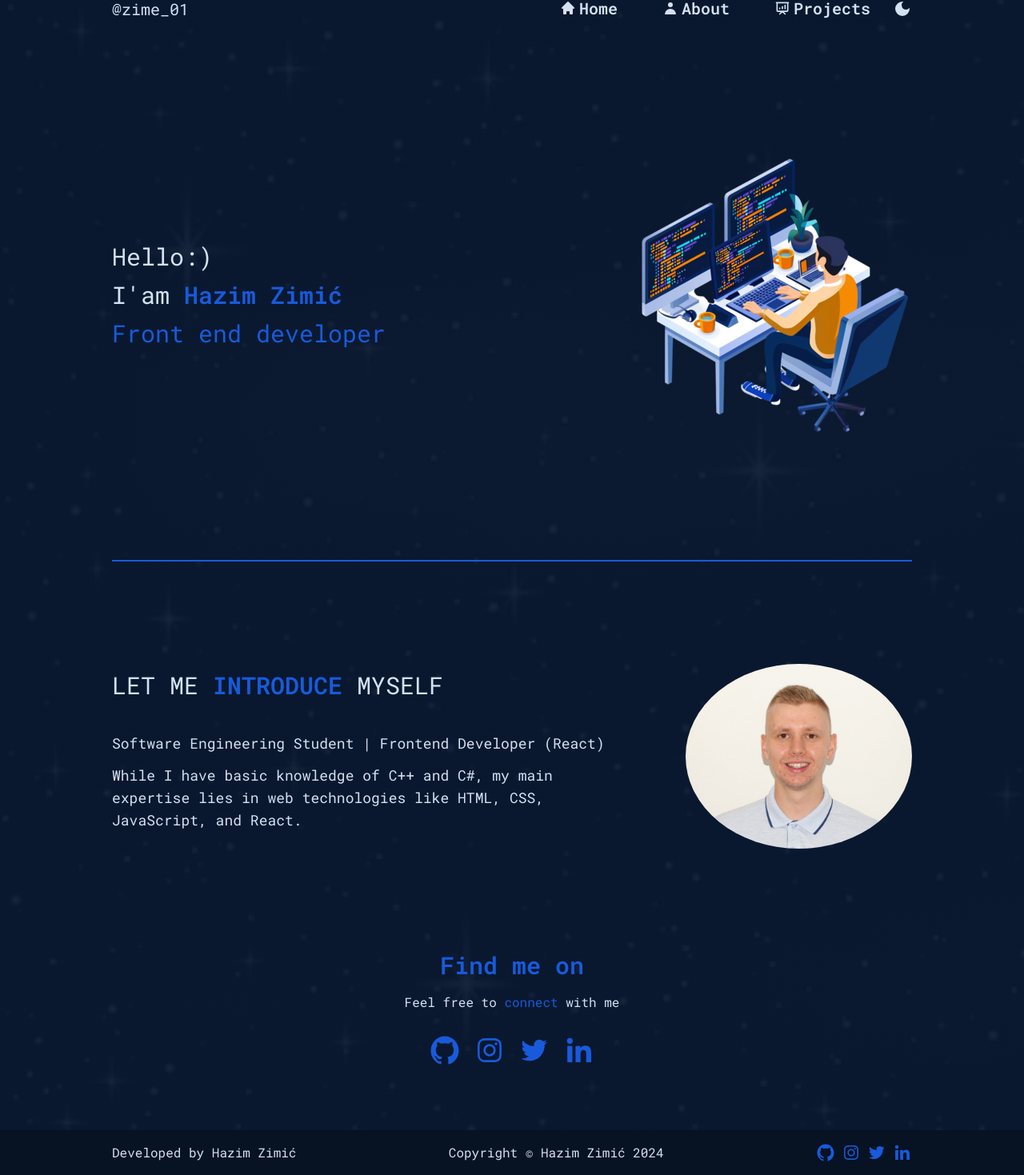
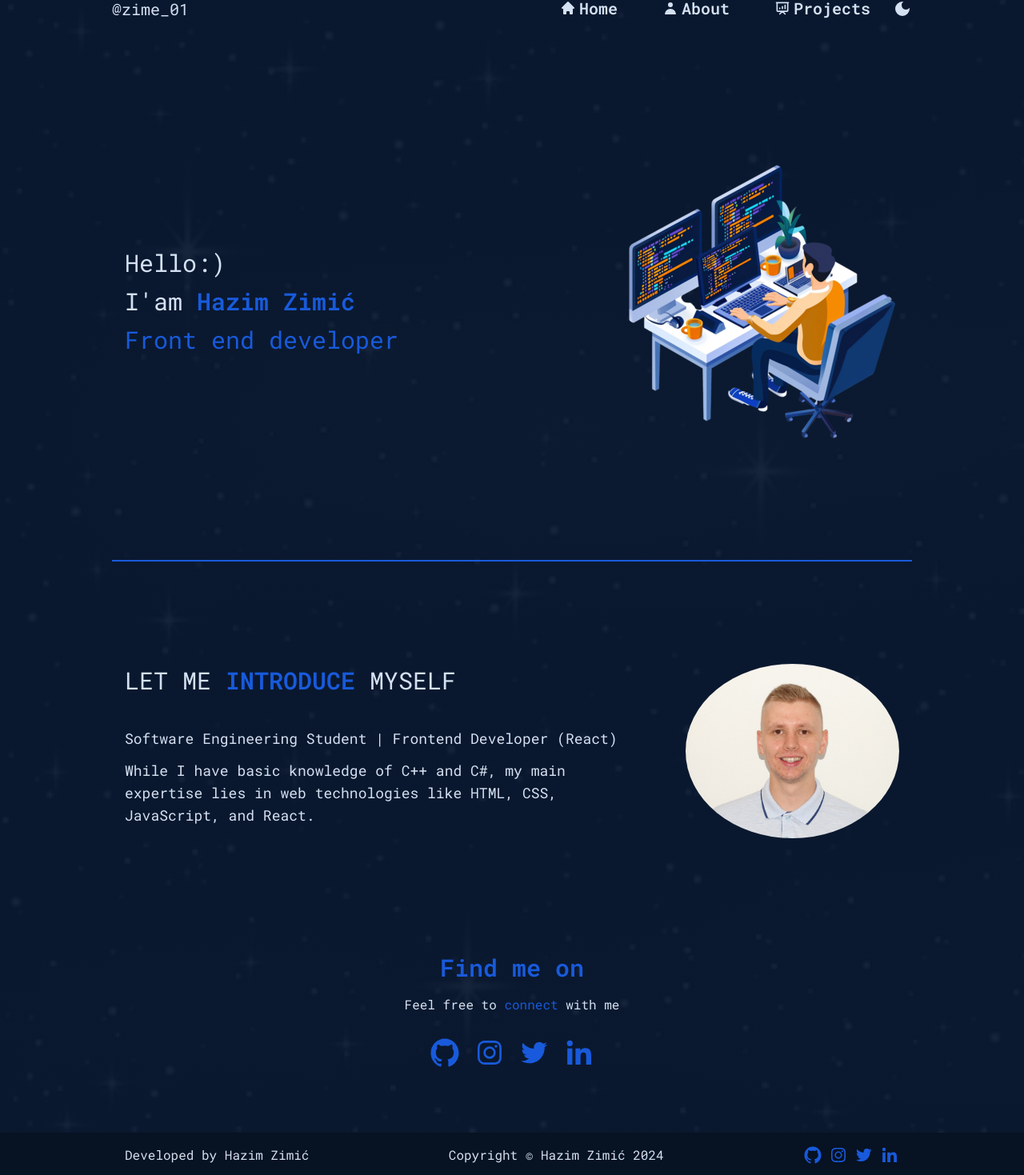
Before and after one commit to zime01/Portfolio, a React (Vite) app: page / in a window 1280 px wide. Shown: the part 32-1501 px from the top of the page at 80% size. Built offline with nearby package versions, Linux system fonts and the light colour scheme.

Commit message:
fix small things

```diff
--- a/src/ui/About.jsx
+++ b/src/ui/About.jsx
@@ -2,7 +2,7 @@ import coding from "../assets/coding.webp";
 
 export default function About() {
   return (
-    <div className="my-0 mx-auto max-w-[62.5rem] flex  items-start sm:items-center justify-between h-svh sm:pt-10 ">
+    <div className="my-0 mx-auto max-w-[62.5rem] flex  items-start  justify-between h-svh sm:pt-10 px-5 ">
       <div className="text-[0.5]">
         <p className="text-[var(--color-text-primary)] text-sm lg:text-lg mb-3">
           Hello, I'm Hazim, a front-end developer with a strong passion for
--- a/src/ui/Footer.jsx
+++ b/src/ui/Footer.jsx
@@ -5,7 +5,7 @@ import { Link } from "react-router-dom";
 export default function Footer() {
   return (
     <div className="bg-[--color-footer]">
-      <div className="my-0 mx-auto max-w-[62.5rem] flex justify-between  py-4">
+      <div className="my-0 mx-auto max-w-[62.5rem] flex justify-between  py-4 px-4">
         <p className="text-[var(--color-text-primary)] hidden sm:block text-sm lg:text-base">
           Developed by Hazim Zimić
         </p>
--- a/src/ui/Home.jsx
+++ b/src/ui/Home.jsx
@@ -7,7 +7,7 @@ import { BiLogoInstagram, BiLogoLinkedin, BiLogoTwitter } from "react-icons/bi";
 export default function Home() {
   return (
     <div>
-      <div className="my-0 mx-auto max-w-[62.5rem] flex items-center  justify-between mt-12 pb-16 h-[75vh]  border-b-2 border-[var(--color-btn-primary)] ">
+      <div className="my-0 mx-auto max-w-[62.5rem] flex items-center  justify-between mt-12 pb-16 h-[75vh]  border-b-2 border-[var(--color-btn-primary)] p-4 ">
         <div className="">
           <h1 className="text-[var(--color-text-primary)] md:text-xl lg:text-3xl mb-3">
             Hello:)
@@ -26,8 +26,8 @@ export default function Home() {
           <img src={codingImg} alt="picture" />
         </div>
       </div>
-      <div className="my-0 mx-auto max-w-[62.5rem] flex items-center justify-between gap-20 pt-16 mt-16 mb-32">
-        <div className="">
+      <div className="my-0 mx-auto max-w-[62.5rem] flex flex-col sm:flex-row items-center justify-between gap-20 pt-16 mt-16 mb-32 p-4">
+        <div className="order-2">
           <h1 className="uppercase  text-[var(--color-text-primary)] md:text-xl lg:text-3xl mb-10">
             let me{" "}
             <span className="text-[var(--color-text-h)] font-semibold">
@@ -45,7 +45,7 @@ export default function Home() {
           </p>
         </div>
 
-        <div className="w-[60%]">
+        <div className="order-1 sm:order-2 w-[60%]">
           <img src={ja} className="rounded-[50%]     " />
         </div>
       </div>
--- a/src/ui/Projects.jsx
+++ b/src/ui/Projects.jsx
@@ -13,7 +13,7 @@ export default function Projects() {
         My recent{" "}
         <span className="text-[var(--color-text-h)] font-semibold">works</span>
       </p>
-      <div className="mt-32 grid grid-cols-[1fr] md:grid-cols-[1fr,1fr] lg:grid-cols-[1fr,1fr,1fr] gap-5">
+      <div className="mt-32 grid grid-cols-[1fr] md:grid-cols-[1fr,1fr] lg:grid-cols-[1fr,1fr,1fr] gap-5 p-4">
         <div className="p-6 border-[1px] border-[var(--color-text-h)] rounded-lg ">
           <img src={travelList} className="rounded-lg" />
           <h1 className="mt-6 mb-2 text-center text-[var(--color-text-primary)] text-base">
```
